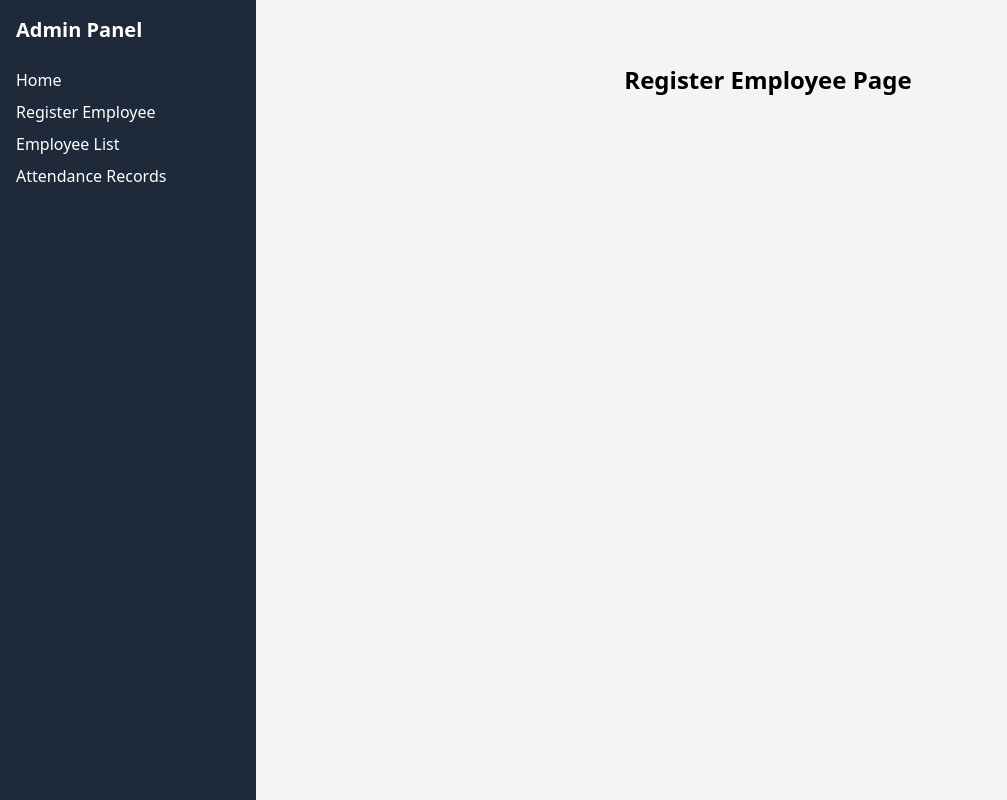
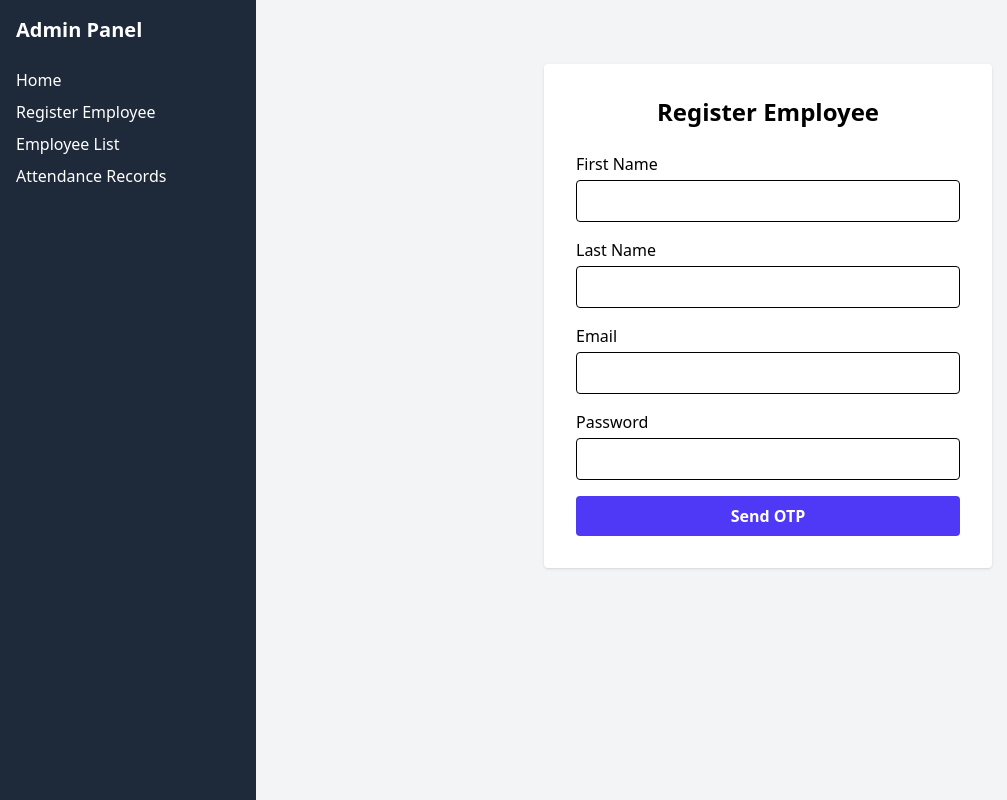
Before and after one commit to Gaurav-Attri/Employee-Attendance-Management-System, a React (Vite) app in the folder frontend/: page /admin/register in a window 1280 px wide. Shown: the whole page, without its empty margins (0-1007 px from the left). Built offline with nearby package versions, Linux system fonts and the light colour scheme; sample sign-in values are in the browser's storage.

Commit message:
Created RegisterEmployee Page

```diff
--- a/frontend/src/pages/admin/RegisterEmployee.jsx
+++ b/frontend/src/pages/admin/RegisterEmployee.jsx
@@ -1,4 +1,231 @@
+import { useState } from "react";
+import axios from "axios";
+import { useNavigate } from "react-router-dom";
+
+// Simple Modal component
+function Modal({ message, onClose }) {
+  return (
+    <div className="fixed inset-0 bg-black bg-opacity-30 flex items-center justify-center z-50">
+      <div className="bg-white p-6 rounded shadow-md text-center">
+        <div className="text-green-700 text-lg font-semibold mb-2">{message}</div>
+        <button
+          className="bg-indigo-600 text-white px-6 py-2 rounded mt-2"
+          onClick={onClose}
+        >
+          OK
+        </button>
+      </div>
+    </div>
+  );
+}
+
 function RegisterEmployee() {
-  return <h2 className="text-center text-2xl font-bold mt-10">Register Employee Page</h2>;
+  const [step, setStep] = useState(1);
+  const [form, setForm] = useState({
+    firstName: "",
+    lastName: "",
+    email: "",
+    password: "",
+  });
+  const [otp, setOtp] = useState("");
+  const [loading, setLoading] = useState(false);
+  const [info, setInfo] = useState("");
+  const [error, setError] = useState("");
+  const [modalOpen, setModalOpen] = useState(false);
+
+  const navigate = useNavigate();
+
+  const getToken = () => localStorage.getItem("attendance_app_token");
+
+  // Handle input changes
+  const onChange = (e) => {
+    setForm((prev) => ({ ...prev, [e.target.name]: e.target.value }));
+  };
+
+  // Step 1: Initiate (Send OTP)
+  const handleInitiate = async (e) => {
+    e.preventDefault();
+    setLoading(true);
+    setError("");
+    setInfo("");
+    try {
+      const res = await axios.post(
+        "/api/auth/register/initiate",
+        form,
+        {
+          headers: {
+            Authorization: `Bearer ${getToken()}`,
+            "Content-Type": "application/json",
+          },
+        }
+      );
+      setStep(2);
+      setInfo(res.data.message || "OTP sent. Check employee's email.");
+    } catch (err) {
+      setError(
+        err.response?.data?.message || "Error sending OTP."
+      );
+    } finally {
+      setLoading(false);
+    }
+  };
+
+  // Step 2: Verify OTP
+  const handleVerify = async (e) => {
+    e.preventDefault();
+    setLoading(true);
+    setError("");
+    setInfo("");
+    try {
+      const res = await axios.post(
+        "/api/auth/register/verify",
+        { email: form.email, otp },
+        {
+          headers: {
+            Authorization: `Bearer ${getToken()}`,
+            "Content-Type": "application/json",
+          },
+        }
+      );
+      setInfo(res.data.message || "Employee registered successfully.");
+      // Open success modal
+      setModalOpen(true);
+    } catch (err) {
+      setError(
+        err.response?.data?.message || "OTP verification failed."
+      );
+    } finally {
+      setLoading(false);
+    }
+  };
+
+  // On modal close, redirect to admin dashboard
+  const handleModalClose = () => {
+    setModalOpen(false);
+    navigate("/admin/dashboard");
+  };
+
+  const handleReset = () => {
+    setForm({
+      firstName: "",
+      lastName: "",
+      email: "",
+      password: "",
+    });
+    setOtp("");
+    setError("");
+    setInfo("");
+    setStep(1);
+  };
+
+  return (
+    <div className="max-w-md mx-auto mt-10 bg-white p-8 rounded shadow">
+      <h2 className="text-2xl font-bold text-center mb-6">Register Employee</h2>
+
+      {info && step === 2 && (
+        <div className="p-2 mb-2 bg-green-100 text-green-800 rounded">{info}</div>
+      )}
+      {error && (
+        <div className="p-2 mb-2 bg-red-100 text-red-800 rounded">{error}</div>
+      )}
+
+      {step === 1 && (
+        <form onSubmit={handleInitiate} className="space-y-4">
+          <div>
+            <label className="block mb-1 font-medium">First Name</label>
+            <input
+              name="firstName"
+              type="text"
+              value={form.firstName}
+              onChange={onChange}
+              required
+              className="w-full border px-3 py-2 rounded"
+            />
+          </div>
+          <div>
+            <label className="block mb-1 font-medium">Last Name</label>
+            <input
+              name="lastName"
+              type="text"
+              value={form.lastName}
+              onChange={onChange}
+              required
+              className="w-full border px-3 py-2 rounded"
+            />
+          </div>
+          <div>
+            <label className="block mb-1 font-medium">Email</label>
+            <input
+              name="email"
+              type="email"
+              value={form.email}
+              onChange={onChange}
+              required
+              className="w-full border px-3 py-2 rounded"
+            />
+          </div>
+          <div>
+            <label className="block mb-1 font-medium">Password</label>
+            <input
+              name="password"
+              type="password"
+              value={form.password}
+              onChange={onChange}
+              required
+              className="w-full border px-3 py-2 rounded"
+            />
+          </div>
+          <button
+            type="submit"
+            className="w-full bg-indigo-600 text-white py-2 rounded font-semibold"
+            disabled={loading}
+          >
+            {loading ? "Sending OTP..." : "Send OTP"}
+          </button>
+        </form>
+      )}
+
+      {step === 2 && (
+        <form onSubmit={handleVerify} className="space-y-4">
+          <div>
+            <label className="block mb-1 font-medium">
+              Enter OTP sent to <span className="font-mono">{form.email}</span>
+            </label>
+            <input
+              name="otp"
+              type="text"
+              value={otp}
+              onChange={(e) => setOtp(e.target.value)}
+              required
+              className="w-full border px-3 py-2 rounded"
+            />
+          </div>
+          <button
+            type="submit"
+            className="w-full bg-indigo-600 text-white py-2 rounded font-semibold"
+            disabled={loading}
+          >
+            {loading ? "Verifying..." : "Verify OTP & Register"}
+          </button>
+          <button
+            type="button"
+            onClick={handleReset}
+            className="w-full mt-2 bg-gray-200 text-gray-900 py-2 rounded text-sm"
+          >
+            Start again
+          </button>
+        </form>
+      )}
+
+      {/* Modal on registration success */}
+      {modalOpen && (
+        <Modal
+          message="Employee registered successfully!"
+          onClose={handleModalClose}
+        />
+      )}
+    </div>
+  );
 }
+
 export default RegisterEmployee;
--- a/frontend/vite.config.js
+++ b/frontend/vite.config.js
@@ -8,4 +8,12 @@ export default defineConfig({
     react(),
     tailwindcss(),
   ],
+  server: {
+    proxy: {
+      '/api': {
+        target: 'http://localhost:3000',
+        changeOrigin: true,
+      }
+    }
+  }
 })
```
